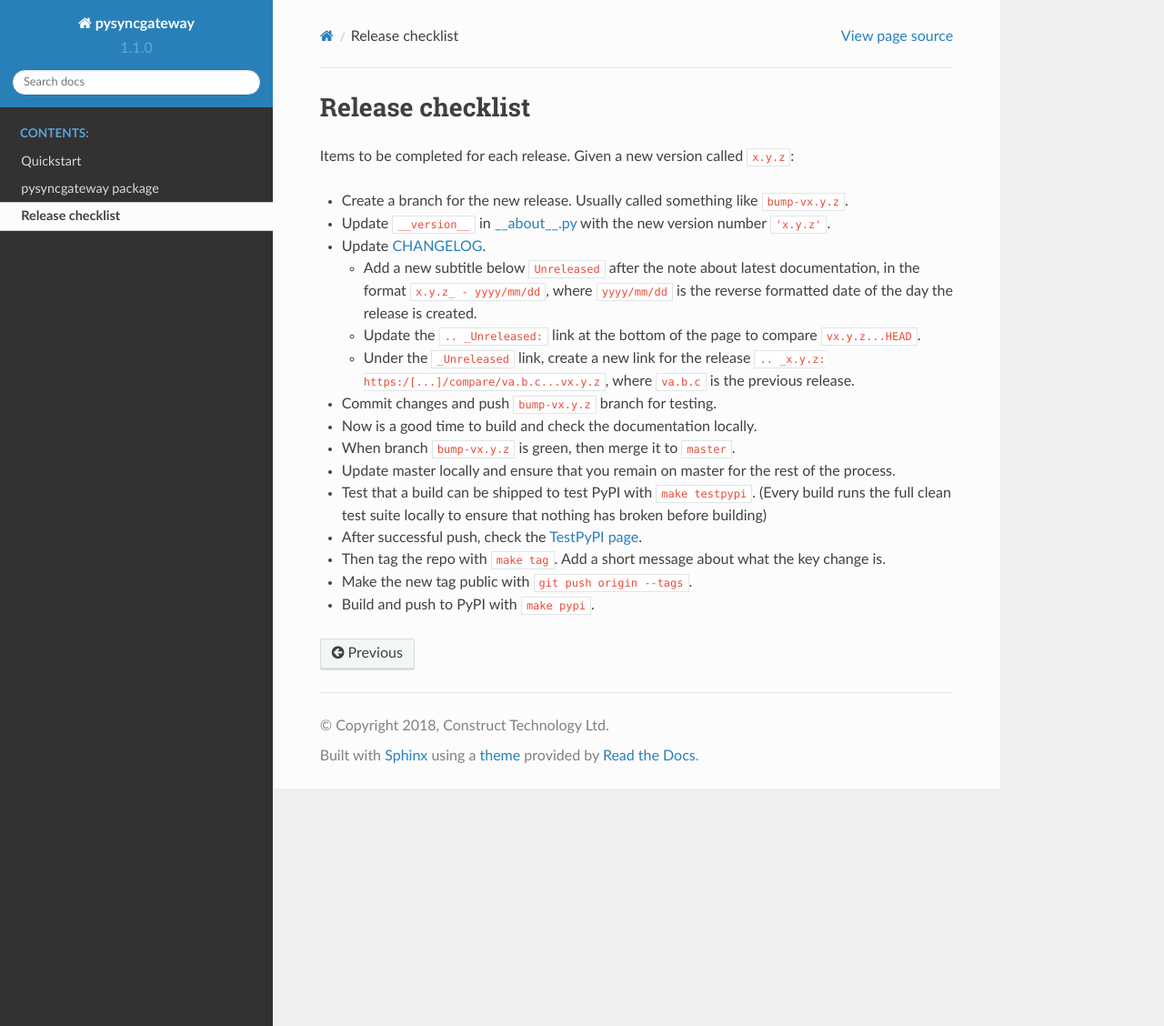
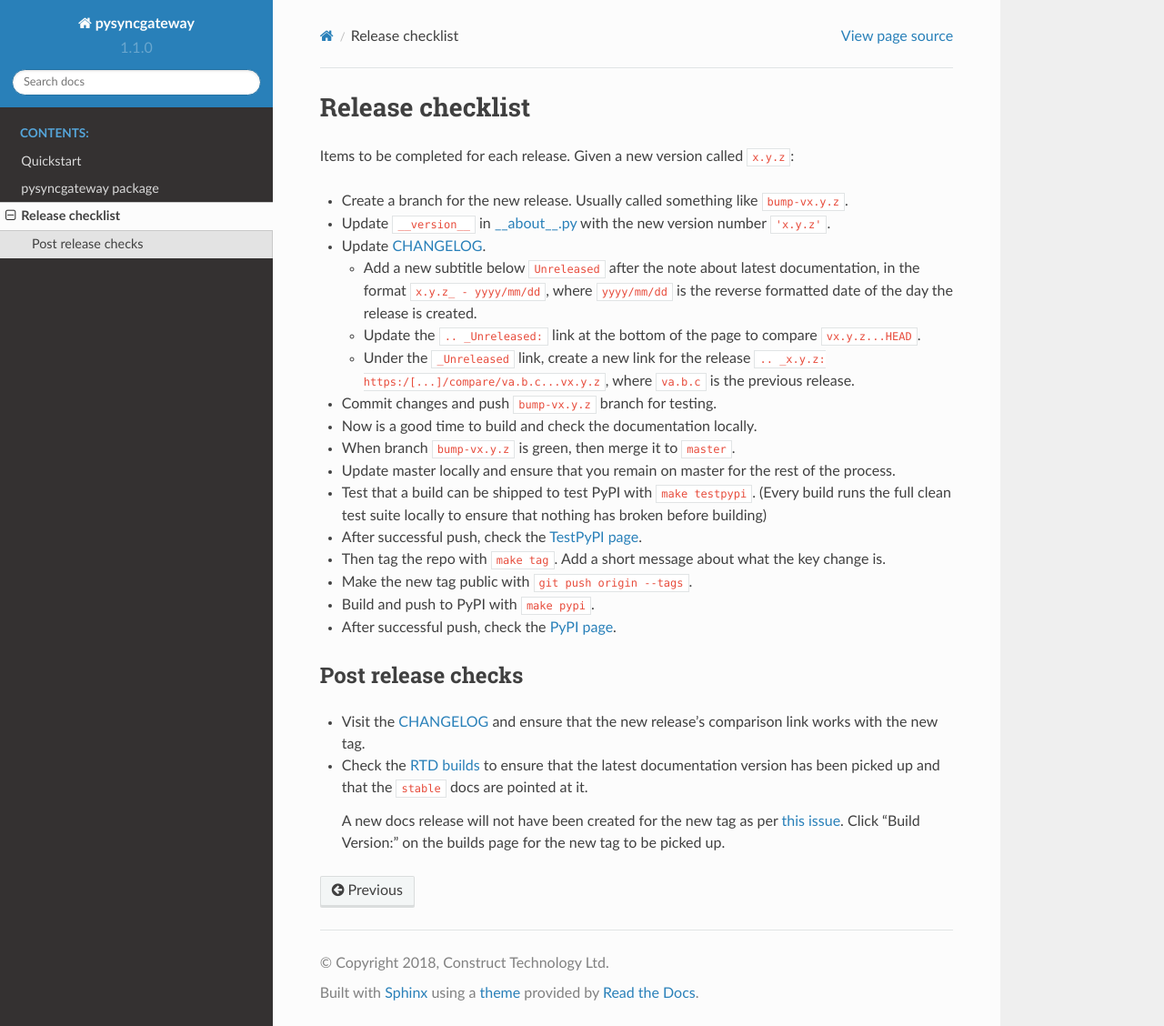
Before and after one commit to constructpm/pysyncgateway, a Sphinx documentation site: the page built from docs/release_checklist.rst, in a window 1280 px wide and 1128 px high. Shown: the whole window at 91% size. Built offline with Sphinx 7.4.7 and the Read the Docs theme 2.0.0, drawn with Linux system fonts in a browser that asks for light colours.

Commit message:
Add post-release checks to checklist

```diff
--- a/docs/release_checklist.rst
+++ b/docs/release_checklist.rst
@@ -6,10 +6,11 @@ Items to be completed for each release. Given a new version called ``x.y.z``:
 * Create a branch for the new release. Usually called something like
   ``bump-vx.y.z``.
 
-* Update ``__version__`` in `__about__.py <https://github.com/constructpm/pysyncgateway/__about__.py>`_ with
-  the new version number ``'x.y.z'``.
+* Update ``__version__`` in `__about__.py
+  <https://github.com/constructpm/pysyncgateway/blob/master/pysyncgateway/__about__.py>`_
+  with the new version number ``'x.y.z'``.
 
-* Update `CHANGELOG <https://github.com/constructpm/CHANGELOG.rst>`_.
+* Update `CHANGELOG <https://github.com/constructpm/pysyncgateway/blob/master/CHANGELOG.rst>`_.
 
   - Add a new subtitle below ``Unreleased`` after the note about latest
     documentation, in the format ``x.y.z_ - yyyy/mm/dd``, where ``yyyy/mm/dd``
@@ -44,3 +45,22 @@ Items to be completed for each release. Given a new version called ``x.y.z``:
 * Make the new tag public with ``git push origin --tags``.
 
 * Build and push to PyPI with ``make pypi``.
+
+* After successful push, check the `PyPI page
+  <https://pypi.org/project/pysyncgateway/>`_.
+
+Post release checks
+-------------------
+
+* Visit the `CHANGELOG
+  <https://github.com/constructpm/pysyncgateway/blob/master/CHANGELOG.rst>`_
+  and ensure that the new release's comparison link works with the new tag.
+
+* Check the `RTD builds
+  <https://readthedocs.org/projects/pysyncgateway/builds/>`_ to ensure that the
+  latest documentation version has been picked up and that the ``stable`` docs
+  are pointed at it.
+
+  A new docs release will not have been created for the new tag as per `this
+  issue <https://github.com/rtfd/readthedocs.org/issues/3508>`_. Click "Build
+  Version:" on the builds page for the new tag to be picked up.
```
